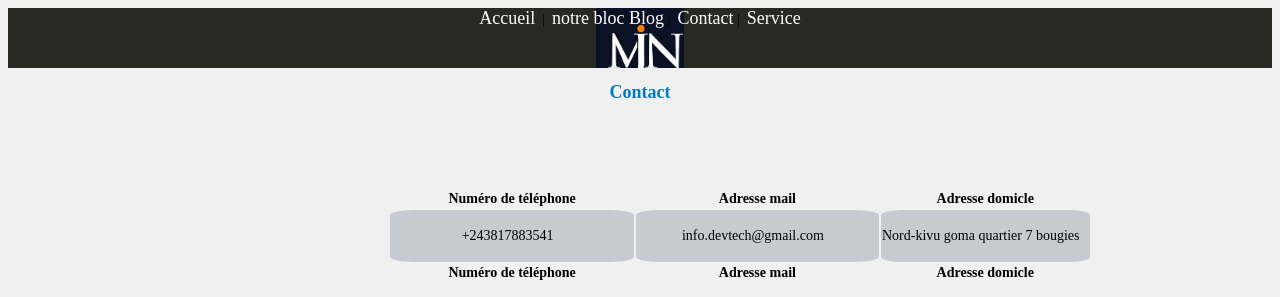
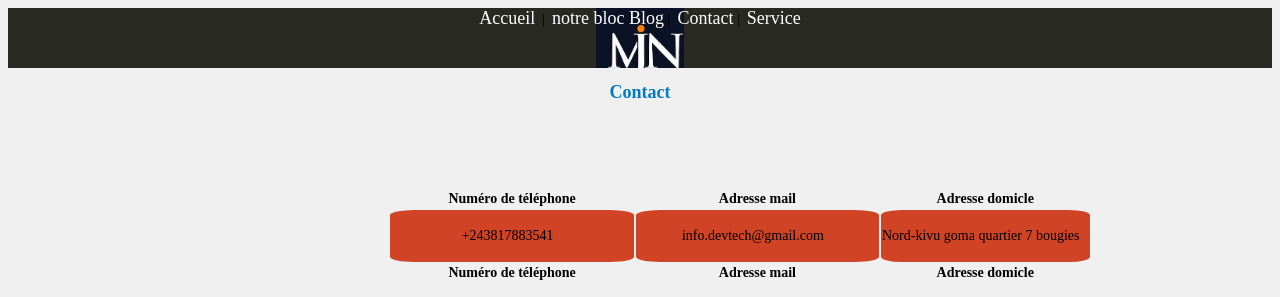
Before and after one commit to sumaili-shabani/learn_web2edition, a PHP site: page /contact.php in a window 1280 px wide; the page is wider, and only the part inside the window is pictured. Shown: the top 297 px of that part. Run offline with PHP 8.4, Linux system fonts and the light colour scheme.

Commit message:
initial commit css3 contact modify

```diff
--- a/assets/css/style.css
+++ b/assets/css/style.css
@@ -135,7 +135,7 @@ body{
 }
 td{
 	height: 50px; border: 1px;
-	background-color: rgb(199, 203, 209);
+	background-color: rgb(208, 67, 36);
 	border-radius: 10%;
 	padding-right: 10px;
 	padding-right: 10px;
```
